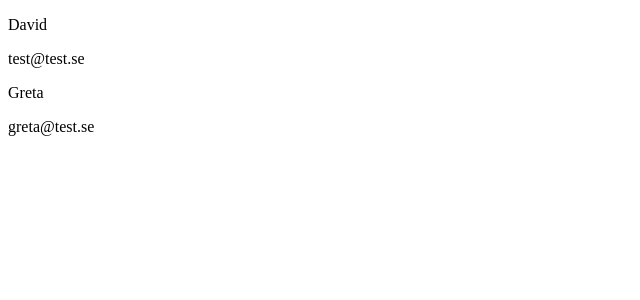
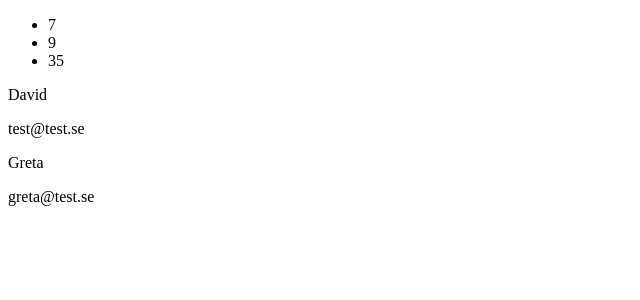
Before and after one commit to folkuni-f22-react/02-lista, a React (Vite) app: page / in a window 1280 px wide. Shown: the top 300 px of the page, without its empty margins (0-640 px from the left). Built offline with nearby package versions, Linux system fonts and the light colour scheme.

Commit message:
NumberList 1.0

```diff
--- a/src/App.jsx
+++ b/src/App.jsx
@@ -1,5 +1,6 @@
 import { useState } from 'react'
 import ViewUser from './components/ViewUser'
+import NumberList from './components/NumberList'
 import './App.css'
 
 function App() {
@@ -12,6 +13,7 @@ function App() {
 
 	return (
 		<div className="App">
+		<NumberList />
 		{data.map(user => (
 			<ViewUser key={user.email} name={user.name} email={user.email} />
 		))}
--- /dev/null
+++ b/src/components/NumberList.jsx
@@ -0,0 +1,20 @@
+
+const NumberList = () => {
+	let list = [7, 9, 35]
+
+	// Key måste vara något som är unikt för varje element i listan
+	// Talen är unika, de skulle fungera
+	// Id är bäst - om det finns
+	// Index är okej
+	let jsxList = list.map((number, index) => (
+		<li key={index}> {number} </li>
+	))
+
+	return (
+		<ul>
+			{jsxList}
+		</ul>
+	)
+}
+
+export default NumberList
```
